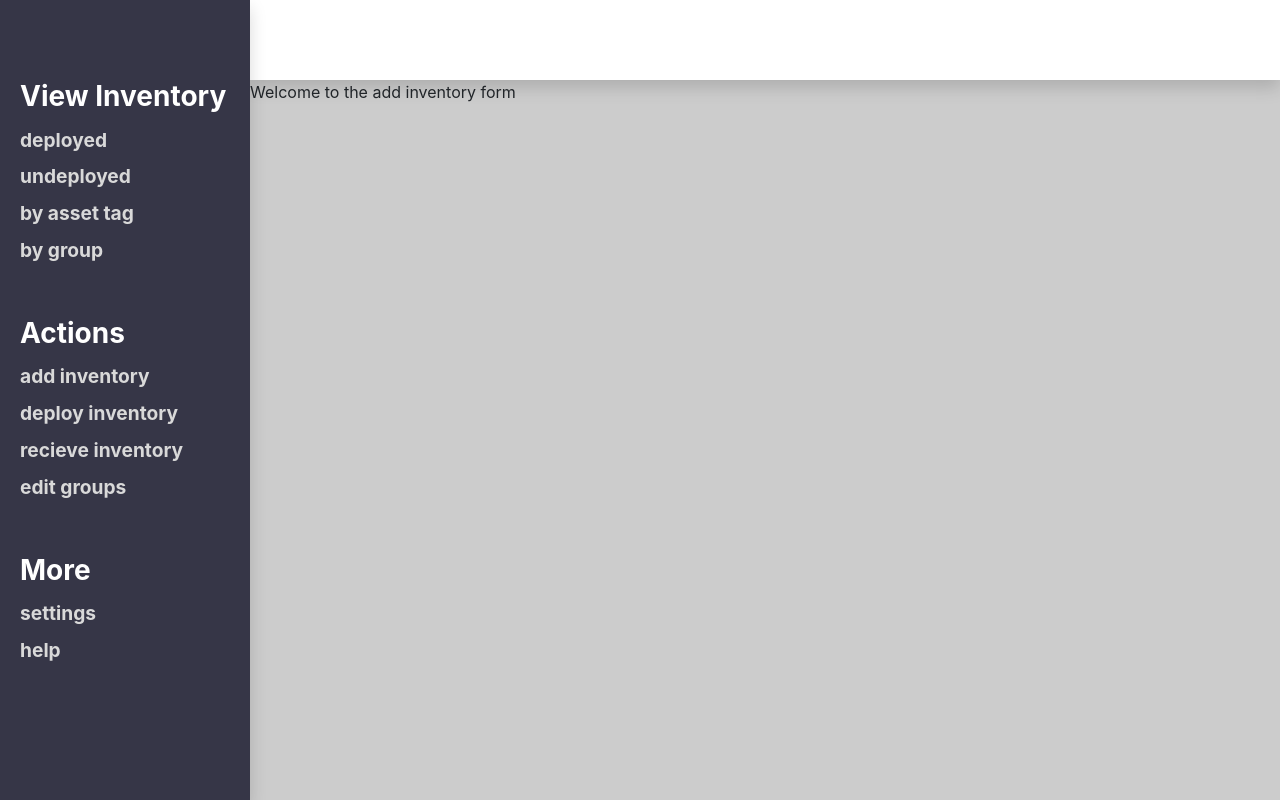
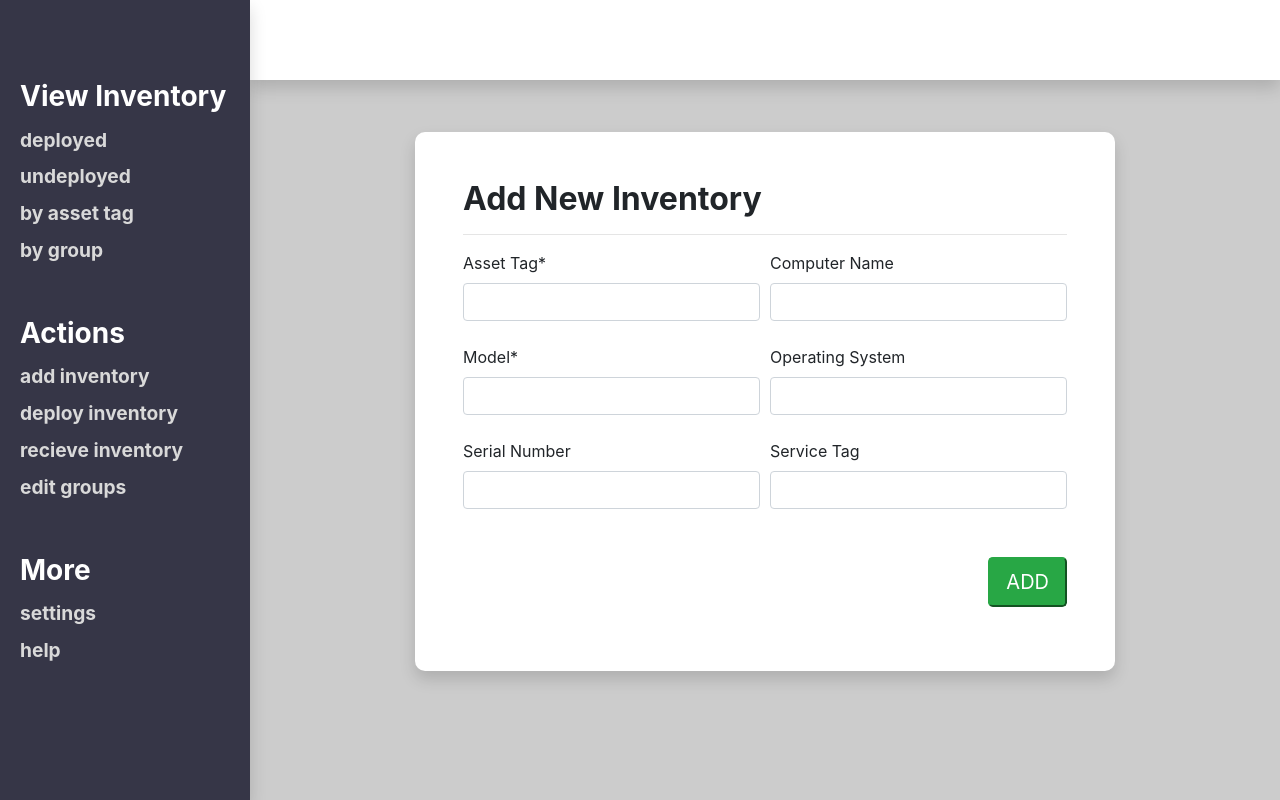
Before and after one commit to teschel6/assetManager, a Django app: page /add/ in a window 1280 px wide. Run offline with Django 3.2, Linux system fonts and the light colour scheme; some libraries are stand-ins or nearby versions.

Commit message:
Add Inventory form design

```diff
--- a/assetManager/manager/static/manager/css/main.css
+++ b/assetManager/manager/static/manager/css/main.css
@@ -17,7 +17,6 @@ div.menu{
 	background-color: #363647;
 	height: 100%;
 	width: 250px; /*fixed width*/
-	overflow-x: hidden;
 	position: fixed;
 	z-index: 1;
 	top: 0;
@@ -73,3 +72,22 @@ div.top_bar{
 	height: 5rem;
 	background-color: white;
 }
+
+
+div.cardd{
+	background-color: white;
+	border-radius: 10px;
+	margin: auto;
+	margin-top: 5%;
+	width: 80%;
+	max-width: 700px;
+	padding: 3rem;
+}
+
+.form-row{
+	padding-bottom: 1.5rem !important;
+}
+
+h2.cardd_header{
+	font-weight: bold;
+}
--- a/assetManager/manager/templates/manager/add.html
+++ b/assetManager/manager/templates/manager/add.html
@@ -1 +1,47 @@
-<p>Welcome to the add inventory form</p>
+
+<!--Add new inventory form-->
+
+<div class="cardd shadow">
+	<h2 class="cardd_header">Add New Inventory</h2>
+	<hr>
+	<form>
+		<div class="form-group">
+			<div class="form-row">
+			<div class="col">
+                                <label for="asset_tag">Asset Tag*</label>
+                                <input type="number" class="form-control" id="asset_tag">
+                        </div>
+                        <div class="col">
+                                <label for="com_name">Computer Name</label>
+                                <input type="text" class="form-control" id="com_name">
+                        </div>
+                        </div>
+
+			<div class="form-row">
+			<div class="col">
+                        	<label for="model">Model*</label>
+                       		<input type="text" class="form-control" id="model">
+			</div>
+			<div class="col">
+                        	<label for="os">Operating System</label>
+                        	<input type="text" class="form-control" id="os">
+			</div>
+			</div>
+
+			<div class="form-row">
+			<div class="col">
+                        	<label for="serial">Serial Number</label>
+                        	<input type="text" class="form-control" id="serial">
+			</div>
+			<div class="col">
+                        	<label for="service_tag">Service Tag</label>
+                        	<input type="text" class="form-control" id="service_tag">
+			</div>
+			</div>
+			<br>
+			<div style="text-align:right">
+				<button type="submit" class="btn-lg btn-success">ADD</button>
+			</div>
+		</div>
+	</form>
+</div>
```
Also changed, not shown: 1 other file.
